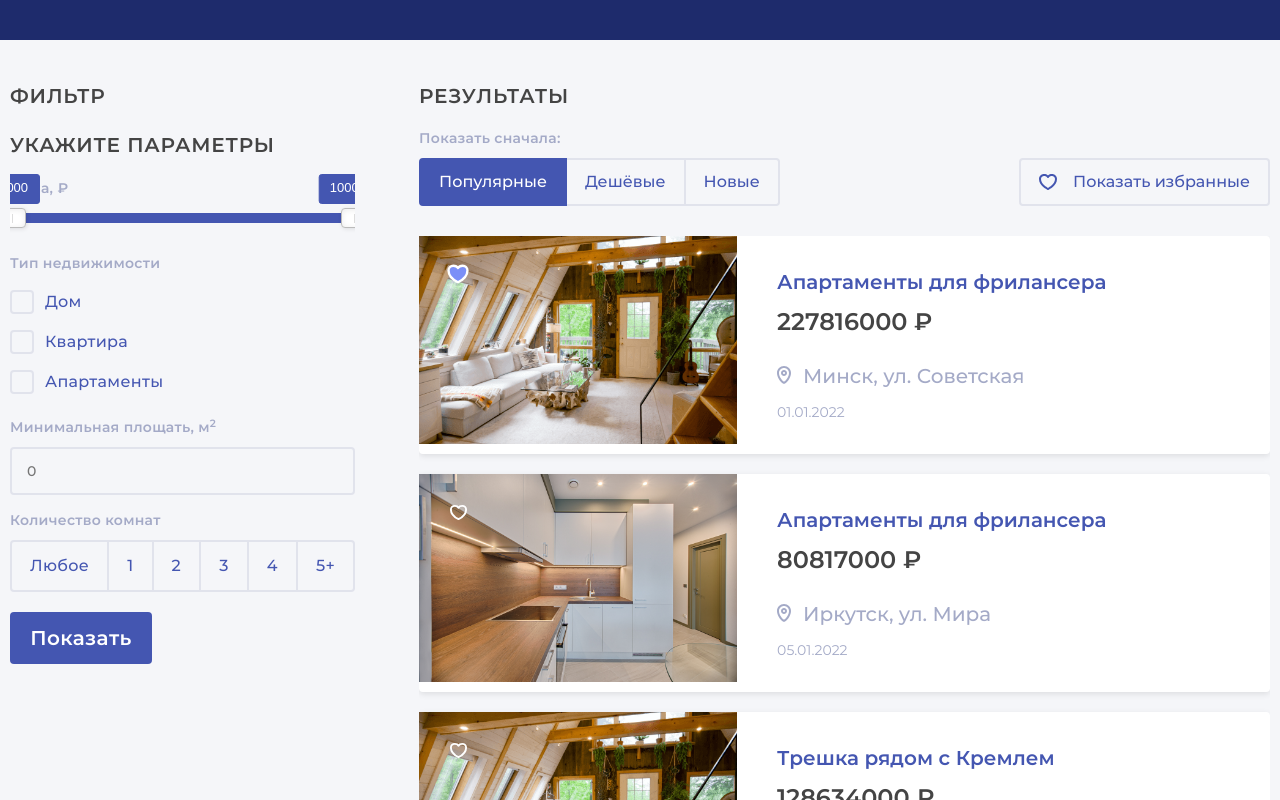
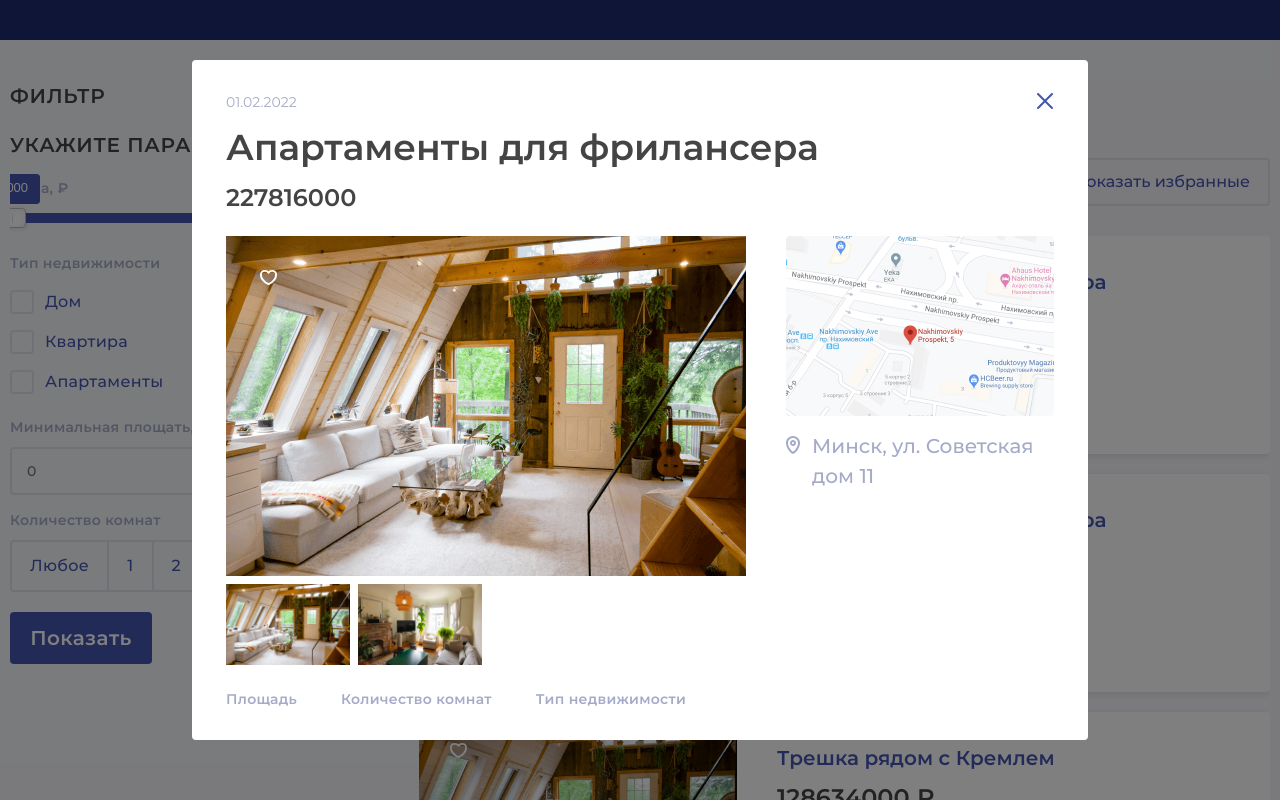
Before and after one commit to WEVI0Z/Online-Store, a plain HTML site: page index.html in a window 1280 px wide. Both pictures are taken after a click on the button 458 px from the left and 274 px from the top of the page. Drawn offline with Linux system fonts and the light colour scheme.

Commit message:
Done the rendering of the popUpAdvert

```diff
--- a/index.html
+++ b/index.html
@@ -200,15 +200,15 @@
                 </ul>
               </div>
               <ul class="popup__chars chars">
-                <li class="chars__item">
+                <li class="chars__item" data-filters="area">
                   <div class="chars__name">Площадь</div>
                   <div class="chars__value">105</div>
                 </li>
-                <li class="chars__item">
+                <li class="chars__item" data-filters="roomsCount">
                   <div class="chars__name">Количество комнат</div>
                   <div class="chars__value">2</div>
                 </li>
-                <li class="chars__item">
+                <li class="chars__item" data-filters="type">
                   <div class="chars__name">Тип недвижимости</div>
                   <div class="chars__value">дом</div>
                 </li>
--- a/js/script.js
+++ b/js/script.js
@@ -121,6 +121,7 @@ function createAdvertsArr(arr) {
         rating: getRandomNum(MIN_RATING, MAX_RATING * 10) / 10
       },
       publishDate: new Date(currentDate.getFullYear(), getRandomNum(1, currentDate.getMonth()), getRandomNum(1, currentDate.getDate())),
+      // publishDate: new Date(currentDate.getFullYear(), currentDate.getMonth(), currentDate.getDate() - 1),
       address: {
         city: CITIES[getRandomIndex(CITIES)],
         street: STREETS[getRandomIndex(STREETS)],
@@ -148,13 +149,33 @@ function insertMarkup(wrapper, markup) {
   wrapper.insertAdjacentHTML("afterBegin", markup);
 }
 
+function makeUpTheDate(dateObj) {
+  let dateStr = "";
+
+  const dateDay = dateObj.getDate();
+  const dateMonth = dateObj.getMonth();
+  const dateYear = dateObj.getFullYear();
+
+  if(dateDay == currentDate.getDate() && dateMonth == currentDate.getMonth() && dateYear == currentDate.getFullYear()) {
+    return "Сегодня";
+  } else if (dateDay == currentDate.getDate() - 1 && dateMonth == currentDate.getMonth() && dateYear == currentDate.getFullYear()) {
+    return "Вчера";
+  }
+
+  dateStr += dateDay < 10 ? "0" + dateDay + "." : dateDay + ".";
+  dateStr += dateObj.getMonth() < 10 ? "0" + (dateObj.getMonth() + 1) : (dateObj.getMonth() + 1);
+  dateStr += "." + dateObj.getFullYear();
+
+  return dateStr;
+}
+
 function renderAdverts() {
   const advertsList = document.querySelector(".results__list");
 
   const advertsMarkup = advertsData.map((itAdvert, itIndex) => {
     if(itIndex < 7) {
       return `
-        <li class="results__item product">
+        <li class="results__item product" data-index="${itIndex}">
         <button class="product__favourite fav-add" type="button" aria-label="Добавить в избранное">
           <svg width="22" height="20" viewBox="0 0 22 20" fill="none" xmlns="http://www.w3.org/2000/svg">
             <path fill-rule="evenodd" clip-rule="evenodd" d="M3 7C3 13 10 16.5 11 17C12 16.5 19 13 19 7C19 4.79086 17.2091 3 15 3C12 3 11 5 11 5C11 5 10 3 7 3C4.79086 3 3 4.79086 3 7Z" stroke="white" stroke-width="2" stroke-linejoin="round"/>
@@ -170,7 +191,7 @@ function renderAdverts() {
           </h3>
           <div class="product__price">${itAdvert.price} ₽</div>
           <div class="product__address">${itAdvert.address.city}, ${itAdvert.address.street}</div>
-          <div class="product__date">${itAdvert.publishDate.getDate() < 10 ? "0" + itAdvert.publishDate.getDate() : itAdvert.publishDate.getDate()}.${itAdvert.publishDate.getMonth() < 10 ? "0" + itAdvert.publishDate.getMonth() : itAdvert.publishDate.getMonth()}.${itAdvert.publishDate.getFullYear()}</div>
+          <div class="product__date">${makeUpTheDate(itAdvert.publishDate)}</div>
         </div>
       </li>`;
     }
@@ -180,7 +201,97 @@ function renderAdverts() {
   insertMarkup(advertsList, advertsMarkup.join(""));
 }
 
+function popUpAdvertControl() {
+  const advertsList = document.querySelector(".results__list");
+
+  const popUpSection = document.querySelector(".popup");
+  const popUpCloseButton = popUpSection.querySelector(".popup__close");
+  const popUpDateBlock = popUpSection.querySelector(".popup__date");
+  const popUpNameBlock = popUpSection.querySelector(".popup__title");
+  const popUpPriceBlock = popUpSection.querySelector(".popup__price");
+  const popUpMainImgBlock = popUpSection.querySelector(".gallery__main-pic img");
+  const popUpOtherImgBlock = popUpSection.querySelector(".gallery__list");
+  const popUpCharsBlocks = popUpSection.querySelectorAll(".popup__chars .chars__item");
+  const popUpSellerNameBlock = popUpSection.querySelector(".seller__name");
+  const popUpSellerRatingBlock = popUpSection.querySelector(".seller__rating span");
+  const popUpDescriptionBlock = popUpSection.querySelector(".popup__description p");
+  const popUpAddressBlock = popUpSection.querySelector(".popup__address");
+
+  function hangAllHandlers() {
+    popUpCloseButton.addEventListener("click", closeButtonClickHandler);
+  }
+
+  function removeAllHandlers() {
+    popUpCloseButton.removeEventListener("click", closeButtonClickHandler);
+  }
+
+  function closePopUp() {
+    removeAllHandlers();
+
+    popUpSection.style.display = "none";
+  }
+
+  function createOtherImgsBlock(advert) {
+    return advert.photos.map((itPhoto) => {
+      return `
+      <li class="gallery__item">
+        <img src="${itPhoto}" width="124" height="80" alt="${advert.name}">
+      </li>
+      `
+    }).join("");
+  }
+
+  function openPopUp(advert) {
+    hangAllHandlers();
+    popUpDateBlock.textContent = makeUpTheDate(advert.publishDate);
+    popUpNameBlock.textContent = advert.name;
+    popUpPriceBlock.textContent = advert.price;
+    popUpMainImgBlock.src = advert.photos[0];
+    popUpSellerNameBlock.textContent = advert.seller.fullname;
+    popUpSellerRatingBlock.textContent = advert.seller.rating;
+    popUpDescriptionBlock.textContent = advert.description;
+    popUpAddressBlock.textContent = advert.address.city + ", " + advert.address.street + " дом " + advert.address.building;
+
+    popUpCharsBlocks.forEach((itBlock) => {
+      const value = itBlock.querySelector(".chars__value");
+
+      switch(itBlock.dataset.filters) {
+        case "area":
+          value.textContent = advert.filters.area;
+          break;
+        case "roomsCount":
+          value.textContent = advert.filters.roomsCount;
+          break;
+        case "type":
+          value.textContent = advert.filters.type;
+      }
+    });
+
+    insertMarkup(popUpOtherImgBlock, createOtherImgsBlock(advert));
+
+    popUpSection.style.display = "block";
+  }
+
+  function cardsClickHandler(evt) {
+    evt.preventDefault();
+
+    const targetAdvert = evt.target.closest("li");
+    const advertData = advertsData[targetAdvert.dataset.index];
+
+    openPopUp(advertData);
+  }
+
+  function closeButtonClickHandler(evt) {
+    evt.preventDefault();
+
+    closePopUp();
+  }
+
+  advertsList.addEventListener("click", cardsClickHandler);
+}
+
 createAdvertsArr(advertsData);
 renderAdverts();
+popUpAdvertControl();
 
-console.log(advertsData)
+console.log(advertsData);
```
